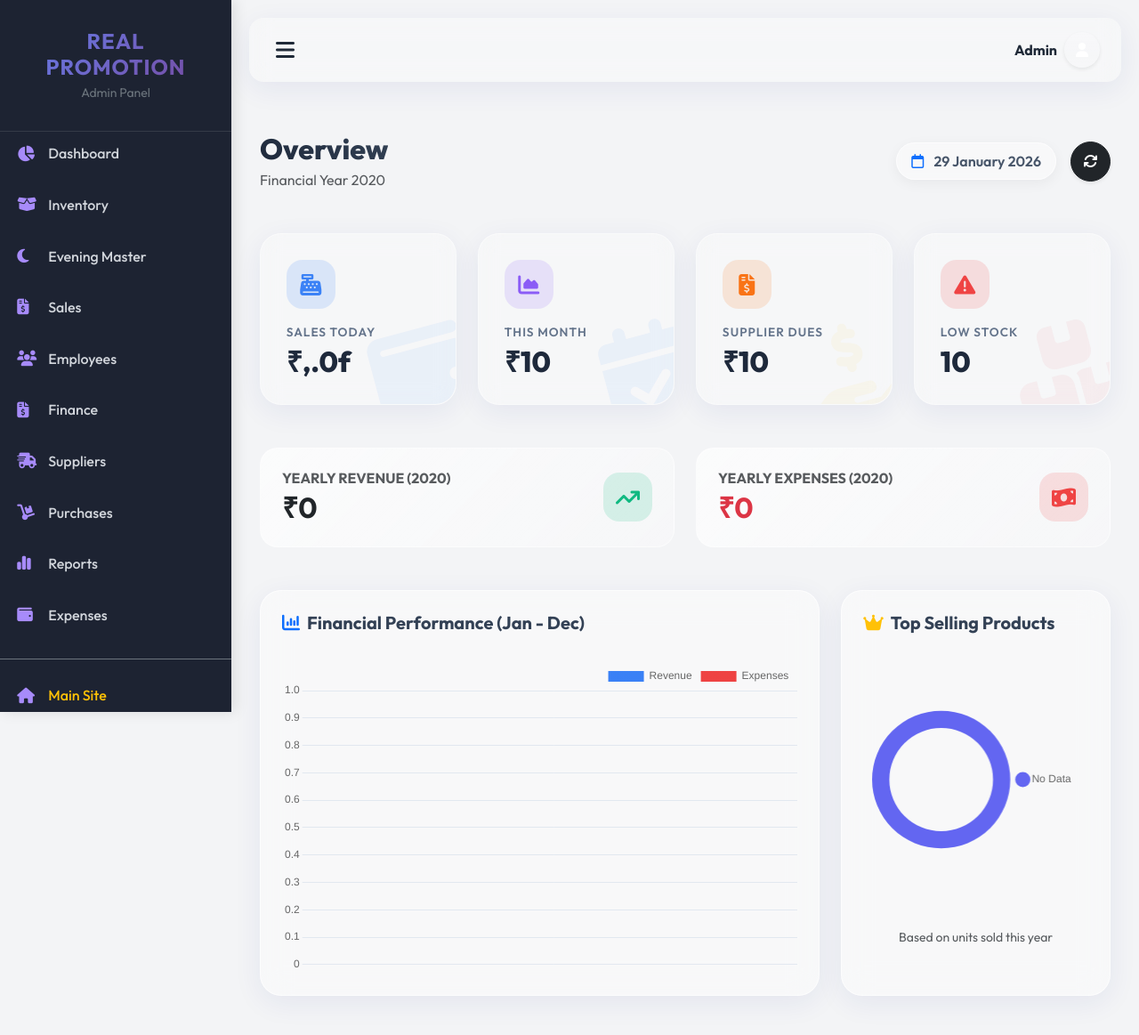
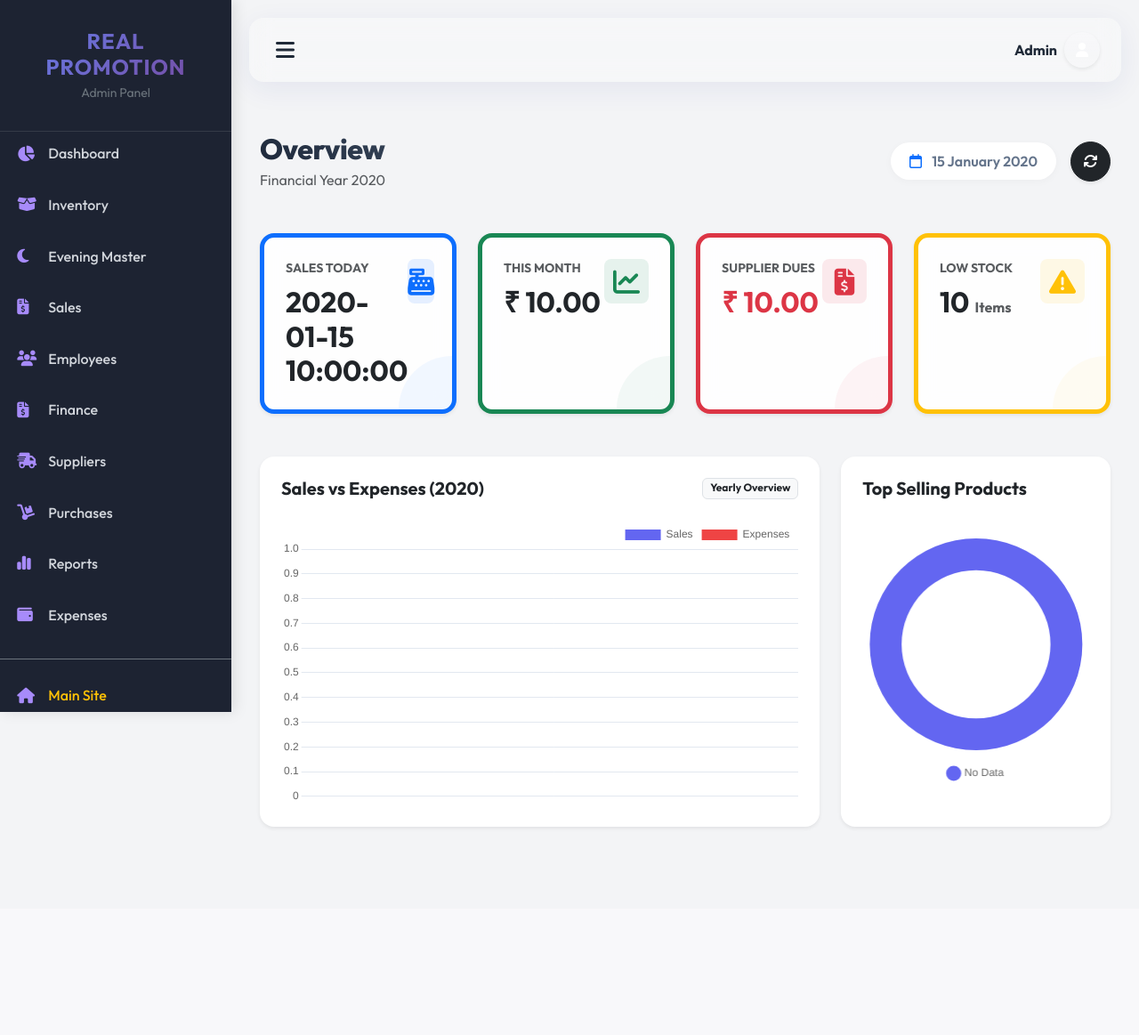
Before and after one commit to marvel17a/real-promotion-erp, a Flask app: template templates/dash.html in a window 1280 px wide. Shown: the whole page at 89% size. After the commit the page ends 931 px from the top, so only its background shows below. Run offline with Flask 3, Linux system fonts and the light colour scheme; the template is opened without the code that fills it: most values are stand-ins (such as "Sample title", 1, 10 or a date in 2020); some libraries are stand-ins or nearby versions.

Commit message:
Update dash.html

```diff
--- a/templates/dash.html
+++ b/templates/dash.html
@@ -15,7 +15,8 @@
         <div class="d-flex gap-3 align-items-center">
             <div class="date-pill">
                 <i class="fa-regular fa-calendar me-2 text-primary"></i>
-                {{ date.today().strftime('%d %B %Y') }}
+                <!-- FIXED: Using the variable passed from Python -->
+                {{ today_date.strftime('%d %B %Y') }}
             </div>
             <button class="btn btn-dark rounded-circle shadow-sm" style="width: 45px; height: 45px;" onclick="location.reload()" title="Refresh Data">
                 <i class="fa-solid fa-arrows-rotate"></i>
@@ -28,112 +29,97 @@
 
         <!-- 1. SALES TODAY -->
         <div class="col-xl-3 col-md-6">
-            <div class="glass-stat-card">
-                <div class="position-relative z-1">
-                    <div class="icon-box theme-blue">
-                        <i class="fa-solid fa-cash-register"></i>
+            <div class="glass-stat-card border-start border-5 border-primary shadow-sm h-100 p-4 position-relative overflow-hidden">
+                <div class="d-flex justify-content-between align-items-start z-1 position-relative">
+                    <div>
+                        <p class="text-uppercase fw-bold text-muted small mb-2 ls-1">Sales Today</p>
+                        <h2 class="fw-bold mb-0 text-dark">{{ sales_today|inr }}</h2>
                     </div>
-                    <div class="stat-label">Sales Today</div>
-                    <div class="stat-value">₹{{ "{:,.0f}".format(sales_today | default(0)) }}</div>
+                    <div class="icon-box bg-primary bg-opacity-10 text-primary rounded-3">
+                        <i class="fa-solid fa-cash-register fa-lg"></i>
+                    </div>
                 </div>
-                <i class="fa-solid fa-wallet bg-icon text-primary"></i>
+                <!-- Decor Circle -->
+                <div class="decor-circle bg-primary"></div>
             </div>
         </div>
 
         <!-- 2. MONTHLY SALES -->
         <div class="col-xl-3 col-md-6">
-            <div class="glass-stat-card">
-                <div class="position-relative z-1">
-                    <div class="icon-box theme-purple">
-                        <i class="fa-solid fa-chart-area"></i>
+            <div class="glass-stat-card border-start border-5 border-success shadow-sm h-100 p-4 position-relative overflow-hidden">
+                <div class="d-flex justify-content-between align-items-start z-1 position-relative">
+                    <div>
+                        <p class="text-uppercase fw-bold text-muted small mb-2 ls-1">This Month</p>
+                        <h2 class="fw-bold mb-0 text-dark">{{ sales_this_month|inr }}</h2>
                     </div>
-                    <div class="stat-label">This Month</div>
-                    <div class="stat-value">₹{{ "{:,.0f}".format(sales_this_month | default(0)) }}</div>
+                    <div class="icon-box bg-success bg-opacity-10 text-success rounded-3">
+                        <i class="fa-solid fa-chart-line fa-lg"></i>
+                    </div>
                 </div>
-                <i class="fa-solid fa-calendar-check bg-icon text-primary"></i>
+                <div class="decor-circle bg-success"></div>
             </div>
         </div>
 
         <!-- 3. SUPPLIER DUES -->
         <div class="col-xl-3 col-md-6">
-            <div class="glass-stat-card">
-                <div class="position-relative z-1">
-                    <div class="icon-box theme-orange">
-                        <i class="fa-solid fa-file-invoice-dollar"></i>
+            <div class="glass-stat-card border-start border-5 border-danger shadow-sm h-100 p-4 position-relative overflow-hidden">
+                <div class="d-flex justify-content-between align-items-start z-1 position-relative">
+                    <div>
+                        <p class="text-uppercase fw-bold text-muted small mb-2 ls-1">Supplier Dues</p>
+                        <h2 class="fw-bold mb-0 text-danger">{{ supplier_dues|inr }}</h2>
                     </div>
-                    <div class="stat-label">Supplier Dues</div>
-                    <div class="stat-value">₹{{ "{:,.0f}".format(supplier_dues | default(0)) }}</div>
+                    <div class="icon-box bg-danger bg-opacity-10 text-danger rounded-3">
+                        <i class="fa-solid fa-file-invoice-dollar fa-lg"></i>
+                    </div>
                 </div>
-                <i class="fa-solid fa-hand-holding-dollar bg-icon text-warning"></i>
+                <div class="decor-circle bg-danger"></div>
             </div>
         </div>
 
         <!-- 4. LOW STOCK -->
         <div class="col-xl-3 col-md-6">
-            <div class="glass-stat-card">
-                <div class="position-relative z-1">
-                    <div class="icon-box theme-red">
-                        <i class="fa-solid fa-triangle-exclamation"></i>
+            <div class="glass-stat-card border-start border-5 border-warning shadow-sm h-100 p-4 position-relative overflow-hidden">
+                <div class="d-flex justify-content-between align-items-start z-1 position-relative">
+                    <div>
+                        <p class="text-uppercase fw-bold text-muted small mb-2 ls-1">Low Stock</p>
+                        <h2 class="fw-bold mb-0 text-dark">{{ low_stock }} <span class="fs-6 text-muted">Items</span></h2>
                     </div>
-                    <div class="stat-label">Low Stock</div>
-                    <div class="stat-value">{{ low_stock | default(0) }}</div>
+                    <div class="icon-box bg-warning bg-opacity-10 text-warning rounded-3">
+                        <i class="fa-solid fa-triangle-exclamation fa-lg"></i>
+                    </div>
                 </div>
-                <i class="fa-solid fa-boxes-stacked bg-icon text-danger"></i>
+                <div class="decor-circle bg-warning"></div>
             </div>
         </div>
     </div>
 
-    <!-- ROW 2: YEARLY STATS -->
+    <!-- ROW 2: CHARTS -->
     <div class="row g-4 mb-5">
-        <div class="col-md-6">
-            <div class="summary-mini-card">
-                <div>
-                    <h6 class="text-muted fw-bold mb-1">YEARLY REVENUE ({{ current_year }})</h6>
-                    <h2 class="fw-bold text-dark mb-0">₹{{ "{:,.0f}".format(yearly_sales | default(0)) }}</h2>
+        <!-- Sales vs Expenses -->
+        <div class="col-lg-8">
+            <div class="card glass-card border-0 shadow-sm h-100">
+                <div class="card-header bg-transparent border-0 pt-4 px-4 d-flex justify-content-between">
+                    <h5 class="fw-bold mb-0">Sales vs Expenses ({{ current_year }})</h5>
+                    <span class="badge bg-light text-dark border">Yearly Overview</span>
                 </div>
-                <div class="icon-box theme-green mb-0">
-                    <i class="fa-solid fa-arrow-trend-up"></i>
-                </div>
-            </div>
-        </div>
-        <div class="col-md-6">
-            <div class="summary-mini-card">
-                <div>
-                    <h6 class="text-muted fw-bold mb-1">YEARLY EXPENSES ({{ current_year }})</h6>
-                    <h2 class="fw-bold text-danger mb-0">₹{{ "{:,.0f}".format(yearly_expenses | default(0)) }}</h2>
-                </div>
-                <div class="icon-box theme-red mb-0">
-                    <i class="fa-solid fa-money-bill-wave"></i>
-                </div>
-            </div>
-        </div>
-    </div>
-
-    <!-- ROW 3: FULL YEAR CHART -->
-    <div class="row g-4">
-        <!-- Main Chart -->
-        <div class="col-lg-8">
-            <div class="chart-card">
-                <div class="chart-header d-flex justify-content-between mb-4">
-                    <h5><i class="fa-solid fa-chart-column me-2 text-primary"></i>Financial Performance (Jan - Dec)</h5>
-                </div>
-                <div style="height: 350px;">
-                    <canvas id="financeChart"></canvas>
+                <div class="card-body px-4 pb-4">
+                    <div class="chart-container" style="height: 320px;">
+                        <canvas id="mainChart"></canvas>
+                    </div>
                 </div>
             </div>
         </div>
 
         <!-- Top Products -->
         <div class="col-lg-4">
-            <div class="chart-card">
-                <div class="chart-header mb-4">
-                    <h5><i class="fa-solid fa-crown me-2 text-warning"></i>Top Selling Products</h5>
+            <div class="card glass-card border-0 shadow-sm h-100">
+                <div class="card-header bg-transparent border-0 pt-4 px-4">
+                    <h5 class="fw-bold mb-0">Top Selling Products</h5>
                 </div>
-                <div style="height: 280px; position: relative;">
-                    <canvas id="productChart"></canvas>
-                </div>
-                <div class="mt-4 text-center">
-                    <small class="text-muted">Based on units sold this year</small>
+                <div class="card-body px-4 pb-4 d-flex align-items-center justify-content-center">
+                    <div class="chart-container" style="height: 280px; width: 100%;">
+                        <canvas id="productChart"></canvas>
+                    </div>
                 </div>
             </div>
         </div>
@@ -141,55 +127,48 @@
 
 </div>
 
-<!-- DATA INJECTION -->
-<script id="chart-months" type="application/json">{{ chart_months | tojson | default('[]') }}</script>
-<script id="chart-sales" type="application/json">{{ chart_sales | tojson | default('[]') }}</script>
-<script id="chart-expenses" type="application/json">{{ chart_expenses | tojson | default('[]') }}</script>
-<script id="prod-names" type="application/json">{{ top_prod_names | tojson | default('[]') }}</script>
-<script id="prod-qty" type="application/json">{{ top_prod_qty | tojson | default('[]') }}</script>
+<!-- Chart.js -->
+<script src="https://cdn.jsdelivr.net/npm/chart.js"></script>
 
-<script src="https://cdn.jsdelivr.net/npm/chart.js"></script>
 <script>
-document.addEventListener('DOMContentLoaded', function() {
+    // DATA FROM FLASK
+    const months = {{ chart_months | tojson }};
+    const salesData = {{ chart_sales | tojson }};
+    const expenseData = {{ chart_expenses | tojson }};
 
-    // --- 1. FINANCE CHART (JAN-DEC) ---
-    const ctxFinance = document.getElementById('financeChart').getContext('2d');
+    const prodNames = {{ top_prod_names | tojson }};
+    const prodQty = {{ top_prod_qty | tojson }};
 
-    let months = [], salesData = [], expenseData = [], prodNames = [], prodQty = [];
-    try {
-        months = JSON.parse(document.getElementById('chart-months').textContent);
-        salesData = JSON.parse(document.getElementById('chart-sales').textContent);
-        expenseData = JSON.parse(document.getElementById('chart-expenses').textContent);
-        prodNames = JSON.parse(document.getElementById('prod-names').textContent);
-        prodQty = JSON.parse(document.getElementById('prod-qty').textContent);
-    } catch(e) {}
+    // --- 1. MAIN CHART (Bar) ---
+    const ctxMain = document.getElementById('mainChart').getContext('2d');
 
-    // Gradients
-    let gradSales = ctxFinance.createLinearGradient(0,0,0,400);
-    gradSales.addColorStop(0, '#3b82f6');
-    gradSales.addColorStop(1, '#2563eb');
+    // Gradient for Sales
+    const gradientSales = ctxMain.createLinearGradient(0, 0, 0, 400);
+    gradientSales.addColorStop(0, 'rgba(99, 102, 241, 0.5)'); // Indigo
+    gradientSales.addColorStop(1, 'rgba(99, 102, 241, 0.0)');
 
-    let gradExp = ctxFinance.createLinearGradient(0,0,0,400);
-    gradExp.addColorStop(0, '#ef4444');
-    gradExp.addColorStop(1, '#dc2626');
+    // Gradient for Expenses
+    const gradientExp = ctxMain.createLinearGradient(0, 0, 0, 400);
+    gradientExp.addColorStop(0, 'rgba(239, 68, 68, 0.5)');   // Red
+    gradientExp.addColorStop(1, 'rgba(239, 68, 68, 0.0)');
 
-    new Chart(ctxFinance, {
+    new Chart(ctxMain, {
         type: 'bar',
         data: {
             labels: months,
             datasets: [
                 {
-                    label: 'Revenue',
+                    label: 'Sales',
                     data: salesData,
-                    backgroundColor: gradSales,
-                    borderRadius: 6,
+                    backgroundColor: '#6366f1',
+                    borderRadius: 4,
                     barPercentage: 0.6
                 },
                 {
                     label: 'Expenses',
                     data: expenseData,
-                    backgroundColor: gradExp,
-                    borderRadius: 6,
+                    backgroundColor: '#ef4444',
+                    borderRadius: 4,
                     barPercentage: 0.6
                 }
             ]
@@ -225,12 +204,41 @@ document.addEventListener('DOMContentLoaded', function() {
             responsive: true,
             maintainAspectRatio: false,
             plugins: {
-                legend: { position: 'right', labels: { usePointStyle: true, boxWidth: 8 } }
+                legend: { position: 'bottom', labels: { usePointStyle: true, padding: 20 } }
             },
-            cutout: '75%',
-            layout: { padding: 10 }
+            cutout: '70%'
         }
     });
-});
 </script>
+
+<style>
+    /* Minimal Glass Styles for Dash */
+    .glass-stat-card {
+        background: rgba(255, 255, 255, 0.9);
+        border-radius: 16px;
+        transition: transform 0.3s ease, box-shadow 0.3s ease;
+    }
+    .glass-stat-card:hover {
+        transform: translateY(-5px);
+        box-shadow: 0 10px 30px rgba(0,0,0,0.08) !important;
+    }
+    .icon-box {
+        width: 50px; height: 50px;
+        display: flex; align-items: center; justify-content: center;
+    }
+    .decor-circle {
+        position: absolute;
+        width: 120px; height: 120px;
+        border-radius: 50%;
+        bottom: -60px; right: -60px;
+        opacity: 0.05;
+    }
+    .dashboard-header h2 { font-weight: 800; letter-spacing: -0.5px; color: #1e293b; }
+    .date-pill {
+        background: #fff; padding: 8px 20px; border-radius: 50px;
+        font-weight: 600; color: #64748b;
+        box-shadow: 0 2px 10px rgba(0,0,0,0.03);
+    }
+    .glass-card { background: #fff; border-radius: 16px; }
+</style>
 {% endblock %}
```
